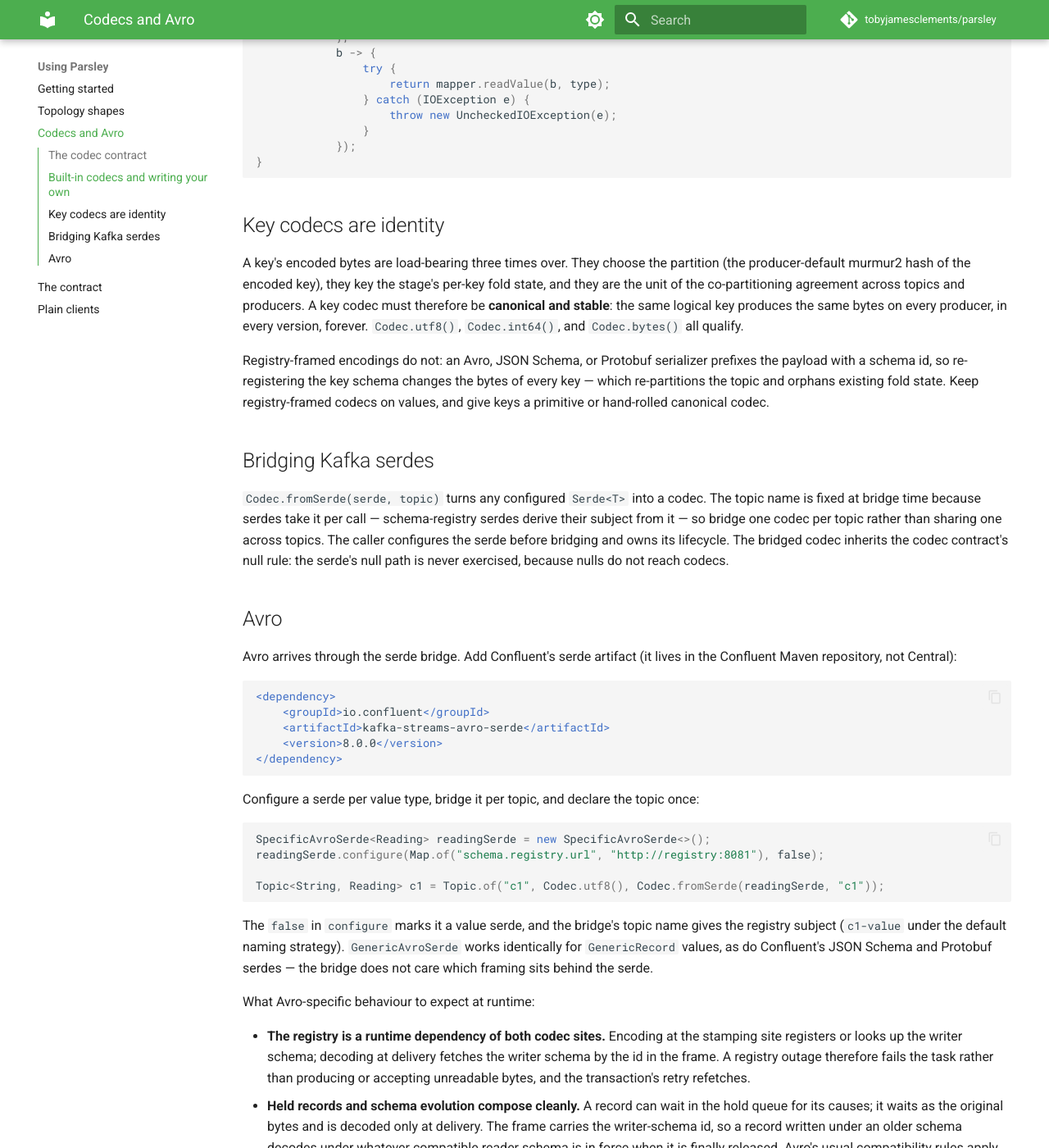
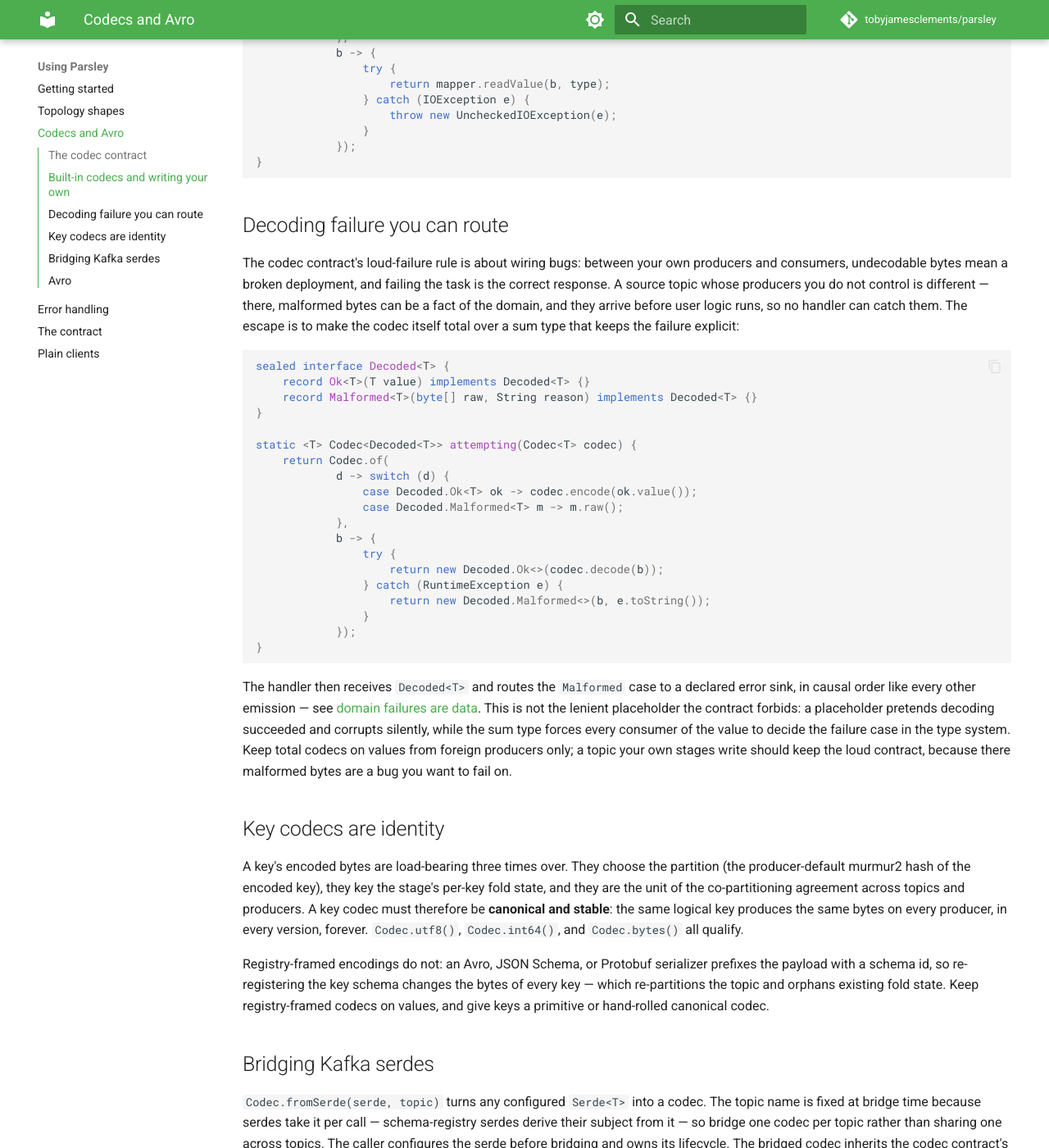
Before and after one commit to tobyjamesclements/parsley, an MkDocs documentation site: the page built from docs/guide/codecs.md, in a window 1280 px wide and 1400 px high, scrolled down 1209 px. Shown: the whole window at 82% size. Built offline with MkDocs 1.6.1 and Material for MkDocs 9.7.7, drawn with Linux system fonts in a browser that asks for light colours; comment, search, counter and statistics services are not loaded; some of the changed text lies outside the part shown.

Commit message:
Document the error-handling model
A new guide page states what a throw from user logic does (atomic abort,
causal-order redelivery), why abort-and-retry is the default (the
runtime cannot distinguish deterministic from transient throws, and a
committed failure outcome is irrevocable under exactly-once), why there
is no retry budget (an attempt count is a function of crash timing, not
of the delivered history), and how to model domain failures as emissions
through the recovering decorators. The codecs page gains the total-codec
pattern for source topics with uncontrolled producers, distinguished
from the forbidden lenient placeholder.

Co-Authored-By: Claude Fable 5 <noreply@anthropic.com>
Claude-Session: https://claude.ai/code/session_01UbPFGswogqyoT93R9U5MUr

````diff
--- a/docs/guide/codecs.md
+++ b/docs/guide/codecs.md
@@ -20,6 +20,8 @@ claims.
 - **Failure is loud.** A codec that cannot decode should throw, not guess: an exception from
   `decode` or `encode` fails the task, the transaction aborts, and the retry refetches. A
   lenient codec that returns a placeholder converts a wiring bug into silent data corruption.
+  For bytes whose malformedness is a domain fact rather than a wiring bug, see
+  [decoding failure you can route](#decoding-failure-you-can-route).
 
 ## Built-in codecs and writing your own
 
@@ -59,6 +61,46 @@ static <T> Codec<T> json(ObjectMapper mapper, Class<T> type) {
             });
 }
 ```
+
+## Decoding failure you can route
+
+The codec contract's loud-failure rule is about wiring bugs: between your own producers and
+consumers, undecodable bytes mean a broken deployment, and failing the task is the correct
+response. A source topic whose producers you do not control is different — there, malformed
+bytes can be a fact of the domain, and they arrive before user logic runs, so no handler
+can catch them. The escape is to make the codec itself total over a sum type that keeps the
+failure explicit:
+
+```java
+sealed interface Decoded<T> {
+    record Ok<T>(T value) implements Decoded<T> {}
+    record Malformed<T>(byte[] raw, String reason) implements Decoded<T> {}
+}
+
+static <T> Codec<Decoded<T>> attempting(Codec<T> codec) {
+    return Codec.of(
+            d -> switch (d) {
+                case Decoded.Ok<T> ok -> codec.encode(ok.value());
+                case Decoded.Malformed<T> m -> m.raw();
+            },
+            b -> {
+                try {
+                    return new Decoded.Ok<>(codec.decode(b));
+                } catch (RuntimeException e) {
+                    return new Decoded.Malformed<>(b, e.toString());
+                }
+            });
+}
+```
+
+The handler then receives `Decoded<T>` and routes the `Malformed` case to a declared error
+sink, in causal order like every other emission — see
+[domain failures are data](error-handling.md#domain-failures-are-data). This is not the
+lenient placeholder the contract forbids: a placeholder pretends decoding succeeded and
+corrupts silently, while the sum type forces every consumer of the value to decide the
+failure case in the type system. Keep total codecs on values from foreign producers only;
+a topic your own stages write should keep the loud contract, because there malformed bytes
+are a bug you want to fail on.
 
 ## Key codecs are identity
 
--- a/mkdocs.yml
+++ b/mkdocs.yml
@@ -52,6 +52,7 @@ nav:
     - Getting started: guide/getting-started.md
     - Topology shapes: guide/topologies.md
     - Codecs and Avro: guide/codecs.md
+    - Error handling: guide/error-handling.md
     - The contract: guide/expectations.md
     - Plain clients: guide/clients.md
   - Reference:
````
Also changed, not shown: docs/guide/error-handling.md (added, +97 -0 lines), docs/guide/expectations.md (+2 -1 lines).
